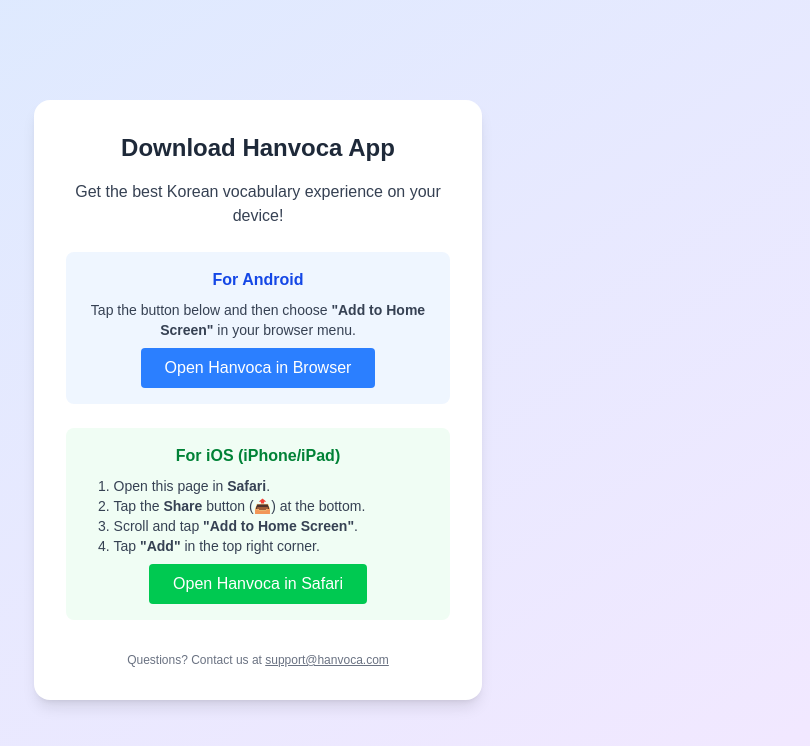
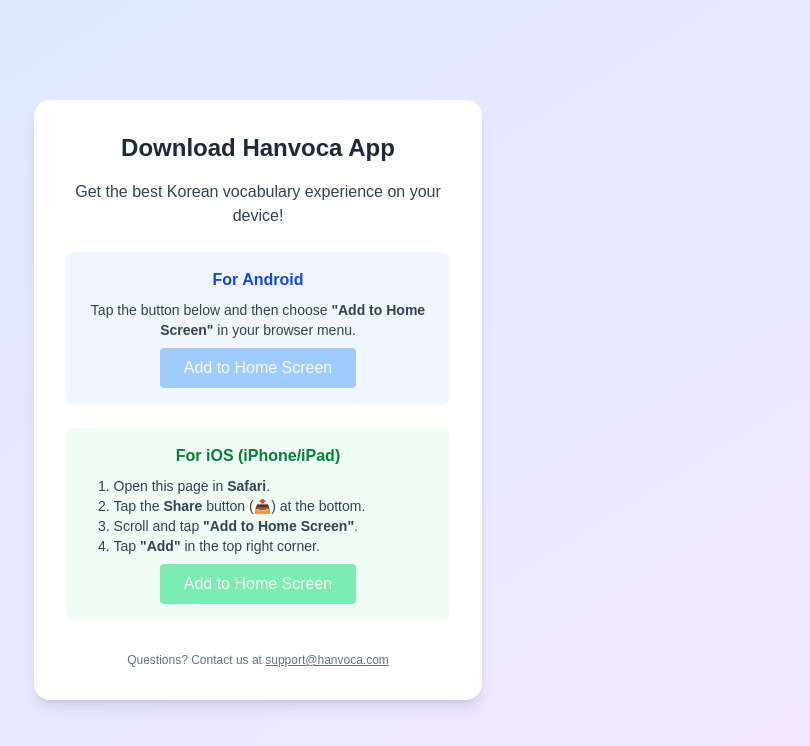
Before and after one commit to younghun1124/hanvoca, a Next.js app: page /download-app in a window 1280 px wide. Shown: the top 746 px of the page, without its empty margins (382-1192 px from the left). Built offline with nearby package versions, Linux system fonts and the light colour scheme.

Commit message:
pwa 설치 버튼 추가

```diff
--- a/src/app/download-app/page.tsx
+++ b/src/app/download-app/page.tsx
@@ -1,4 +1,40 @@
+'use client';
+
+import { useState, useEffect } from 'react';
+
+type BeforeInstallPromptEvent = Event & {
+  prompt: () => Promise<void>;
+  userChoice: Promise<{
+    outcome: 'accepted' | 'dismissed';
+    platform: string;
+  }>;
+};
+
 export default function DownloadApp() {
+  // 1) useState에 제네릭으로 이벤트 타입을 지정해 null 초기화 시 'never' 문제가 사라집니다.
+  const [deferredPrompt, setDeferredPrompt] = useState<BeforeInstallPromptEvent | null>(null);
+
+  useEffect(() => {
+    // 2) 핸들러 파라미터에 Event 타입을 명시해 '암시적 any' 오류를 제거합니다.
+    const handler = (e: Event) => {
+      e.preventDefault(); // beforeinstallprompt 기본 동작 막기
+      // 3) 실제 PWA 설치 이벤트로 캐스팅
+      const installEvent = e as BeforeInstallPromptEvent;
+      setDeferredPrompt(installEvent);
+    };
+
+    window.addEventListener('beforeinstallprompt', handler);
+    return () => window.removeEventListener('beforeinstallprompt', handler);
+  }, []);
+
+  const handleInstallClick = () => {
+    if (!deferredPrompt) return;
+    deferredPrompt.prompt(); // 'never' 에러 사라짐
+    deferredPrompt.userChoice.then(() => {
+      setDeferredPrompt(null);
+    });
+  };
+
   return (
     <div className="min-h-screen flex items-center justify-center bg-gradient-to-br from-blue-100 to-purple-100 p-4">
       <div className="bg-white rounded-2xl shadow-lg p-8 max-w-md w-full text-center">
@@ -7,14 +43,22 @@
         <div className="space-y-6">
           <div className="bg-blue-50 rounded-lg p-4">
             <h2 className="font-semibold text-blue-700 mb-2">For Android</h2>
-            <p className="text-sm text-gray-700 mb-2">Tap the button below and then choose <b>"Add to Home Screen"</b> in your browser menu.</p>
-            <a
-              href="/"
-              className="inline-block bg-blue-500 text-white px-6 py-2 rounded font-medium hover:bg-blue-600 transition-colors"
+            <p className="text-sm text-gray-700 mb-2">
+              Tap the button below and then choose <b>"Add to Home Screen"</b> in your browser menu.
+            </p>
+            <button
+              onClick={handleInstallClick}
+              disabled={!deferredPrompt}
+              className={`inline-block px-6 py-2 rounded font-medium transition-colors ${
+                deferredPrompt
+                  ? 'bg-blue-500 text-white hover:bg-blue-600'
+                  : 'bg-blue-400 text-white cursor-not-allowed opacity-50'
+              }`}
             >
-              Open Hanvoca in Browser
-            </a>
+              Add to Home Screen
+            </button>
           </div>
+
           <div className="bg-green-50 rounded-lg p-4">
             <h2 className="font-semibold text-green-700 mb-2">For iOS (iPhone/iPad)</h2>
             <ol className="text-sm text-gray-700 mb-2 list-decimal list-inside text-left mx-auto max-w-xs">
@@ -23,16 +67,21 @@
               <li>Scroll and tap <b>"Add to Home Screen"</b>.</li>
               <li>Tap <b>"Add"</b> in the top right corner.</li>
             </ol>
-            <a
-              href="/"
-              className="inline-block bg-green-500 text-white px-6 py-2 rounded font-medium hover:bg-green-600 transition-colors"
+            <button
+              disabled
+              className="inline-block bg-green-400 text-white px-6 py-2 rounded font-medium cursor-not-allowed opacity-50"
             >
-              Open Hanvoca in Safari
-            </a>
+              Add to Home Screen
+            </button>
           </div>
         </div>
-        <div className="mt-8 text-gray-500 text-xs">Questions? Contact us at <a href="mailto:support@hanvoca.com" className="underline">support@hanvoca.com</a></div>
+        <div className="mt-8 text-gray-500 text-xs">
+          Questions? Contact us at{' '}
+          <a href="mailto:support@hanvoca.com" className="underline">
+            support@hanvoca.com
+          </a>
+        </div>
       </div>
     </div>
-  )
+  );
 }
```
